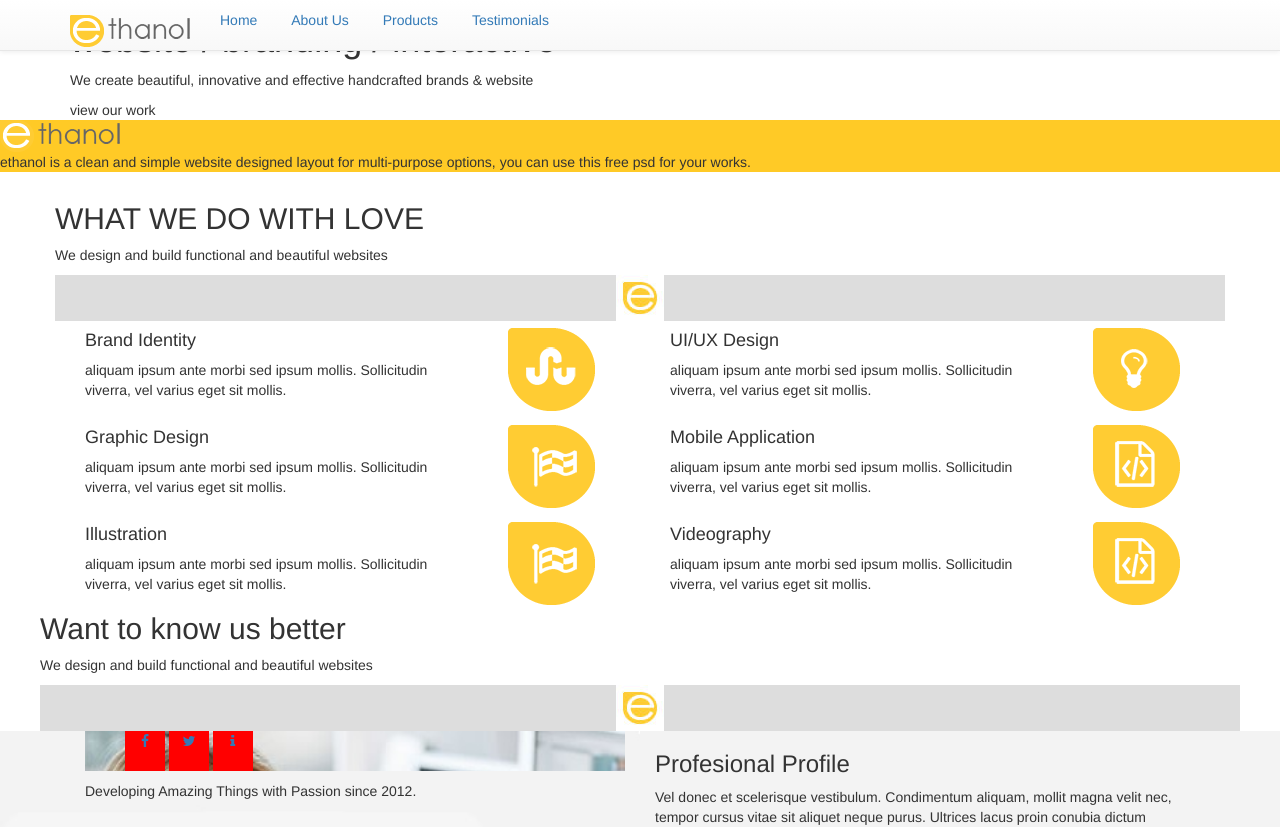
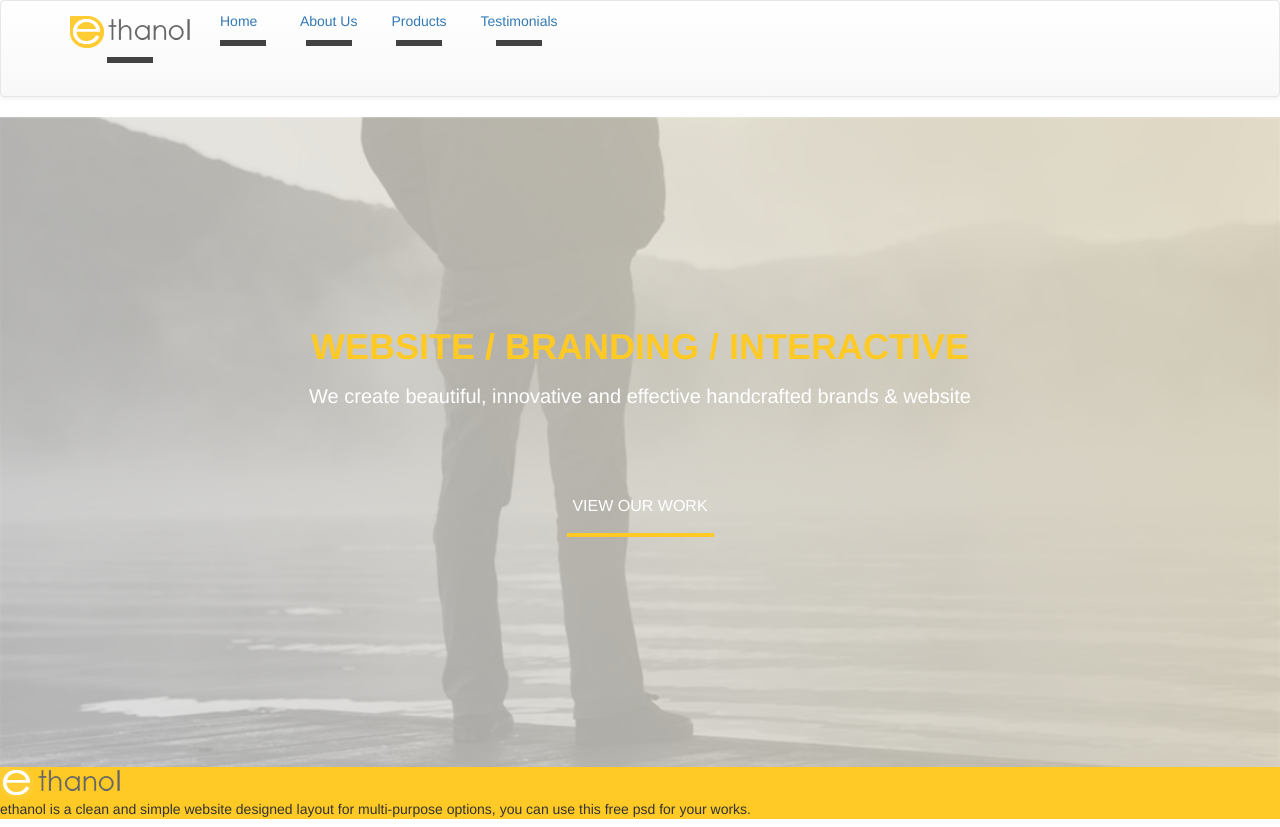
Before and after one commit to alexhrodz/ethano, a plain HTML site: page ethano/index.html in a window 1280 px wide. Shown: the top 827 px of the page. Drawn offline with Linux system fonts and the light colour scheme.

Commit message:
style head

```diff
--- a/ethano/css/main.css
+++ b/ethano/css/main.css
@@ -5,7 +5,7 @@
    ========================================================================== */
 
 .logo_s {
-	background-color: #dddddd;
+	background: url(../img/f33.png) repeat-x center;
 	text-align: center;
 }
 
@@ -18,13 +18,55 @@
 	display: inline-block;
 }
 
+.navbar a:after {
+	content: '';
+	display: block;
+	width: 46px;
+	height: 6px;
+	background-color: #424242;
+	margin: 9px auto 40px;
+}
 
 
+/* ==========================================================================
+   head
+   ========================================================================== */
+.head {
+	background: url(../img/fon_h.png) no-repeat top center;
+	background-size: cover;
+	text-align: center;
+	color: white;
+	margin: 0;
+	padding: 190px 0;
+}
+
+.head h1, .head span {
+	text-transform: uppercase;
+}
+
+.head h1 {
+	color: #FFCA26;
+	font-weight: bold;
+}
+
+.head p {
+	font-size: 2.0rem;
+	margin: 15px auto 85px;
+}
+
+.head span {
+	font-size: 1.6rem;
+}
 
 
-
-
-
+.head span:after {
+	content: '';
+	display: block;
+	width: 147px;
+	height: 4px;
+	background-color: #FFCA26;
+	margin: 15px auto 40px;
+}
 
 
 /* ==========================================================================
--- a/ethano/index.html
+++ b/ethano/index.html
@@ -18,7 +18,7 @@
         <script src="js/vendor/modernizr-2.8.3-respond-1.4.2.min.js"></script>
     </head>
     <body>
-    <nav class="navbar navbar-default navbar-fixed-top">
+    <nav class="navbar navbar-default navbar-top">
       <div class="container">
         <div class="navbar-header">
           <button type="button" class="navbar-toggle collapsed" data-toggle="collapse" data-target="#navbar" aria-expanded="false" aria-controls="navbar">
@@ -40,13 +40,15 @@
       </div>
     </nav>
 
-	<section class="head container">
+	<header class="head">
+		<section class="container">
 			<div>
 				<h1>website / branding / interactive</h1>
 				<p>We create beautiful, innovative and  effective handcrafted brands & website</p>
 				<span>view our work</span>
 			</div>
 		</section>
+	</header>
 
 	<section class="blok">
 		<img src="img/logo.png" alt="logo"/>
```
Also changed, not shown: ethano/img/f33.png (added), ethano/img/fon_h.png (added). Lines whose indentation alone changed are shown as unchanged.
